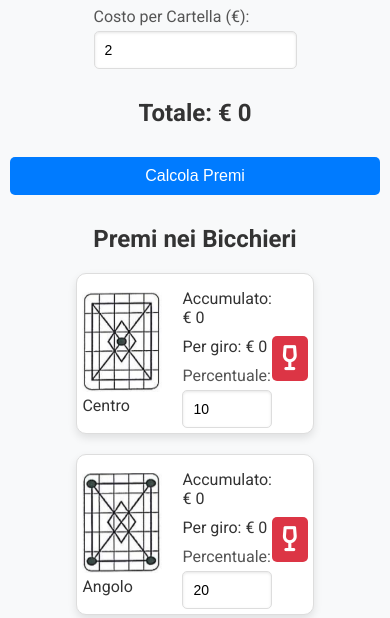
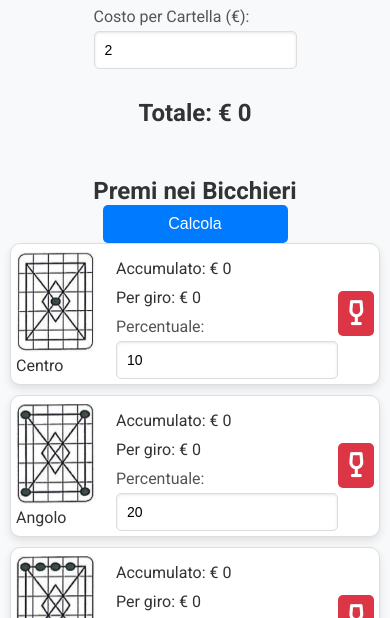
Before and after one commit to filipposiano/christmas-games, a plain HTML site: page sinco.html in a window 390 px wide. Shown: the part 173-791 px from the top of the page. Drawn offline with Linux system fonts and the light colour scheme.

Commit message:
test visualizzazione mobile

```diff
--- a/sinco.html
+++ b/sinco.html
@@ -23,10 +23,11 @@
       <input type="number" id="costoCartella" value="2">
     </label>
     <h2>Totale: € <span id="totaleDaDividere">0</span></h2>
-    <button id="calcola">Calcola Premi</button>
   </div>
 
-  <h2 class="titolo-h2">Premi nei Bicchieri</h2>
+  <div class="home">
+    <h2 class="titolo-h2">Premi nei Bicchieri</h2>
+    <button id="calcola">Calcola</button></div>
   <div class="bicchieri">
     <div class="bicchiere" data-bicchiere="centro">
       <figure><img src="img/centro.png" alt="" class="bicchiere-img"> <figcaption>Centro</figcaption></figure>
--- a/styles.css
+++ b/styles.css
@@ -65,13 +65,13 @@ button:hover {
 .bicchieri {
     display: flex;
     flex-wrap: wrap;
-    gap: 20px;
+    gap: 10px;
     justify-content: center;
 }
 
 .titolo-h2 {
-    display: block;
-    text-align: center;
+    display: inline;
+    text-align: left;
 }
 
 .bicchiere {
@@ -79,7 +79,7 @@ button:hover {
     border: 1px solid #ddd;
     border-radius: 10px;
     padding: 20px;
-    width: 300px;
+    width: 100%;
     display: flex;
     align-items: center;
     box-shadow: 0 4px 8px rgba(0, 0, 0, 0.1);
@@ -156,6 +156,11 @@ button:hover {
     background-color: #c82333;
 }
 
+.azzera {
+    width: min-content;
+    height: 100%;
+}
+
 /* Media Queries for Responsive Design */
 @media (max-width: 768px) {
     .inputs {
@@ -165,7 +170,6 @@ button:hover {
 
     .bicchiere {
         width: 100%;
-        max-width: 300px;
     }
 
     .back-button {
@@ -202,6 +206,11 @@ button:hover {
         margin: 0 auto;
         padding: 5px;
     }
+
+    .azzera {
+        width: min-content;
+        height: 100%;
+    }
 }
 
 @media (max-width: 480px) {
@@ -214,13 +223,13 @@ button:hover {
     }
 
     button {
-        width: 100%;
+        width: 50%;
         padding: 10px;
     }
 
     .bicchiere {
         padding: 5px;
-        width: min-content;
+        width: 100%;
         height: min-content;
         display: flex;
     }
@@ -255,6 +264,11 @@ button:hover {
         display: flex;
         align-items: center;
         flex-direction: column;
+    }
+
+    .azzera {
+        width: min-content;
+        height: 100%;
     }
 }
 
@@ -292,10 +306,6 @@ button:hover {
     margin: 0 auto;
 }
 
-.azzera {
-    margin-top: 10px;
-    width: 100%;
-}
 
 .azzeratori {
     width: 100vw;
```
